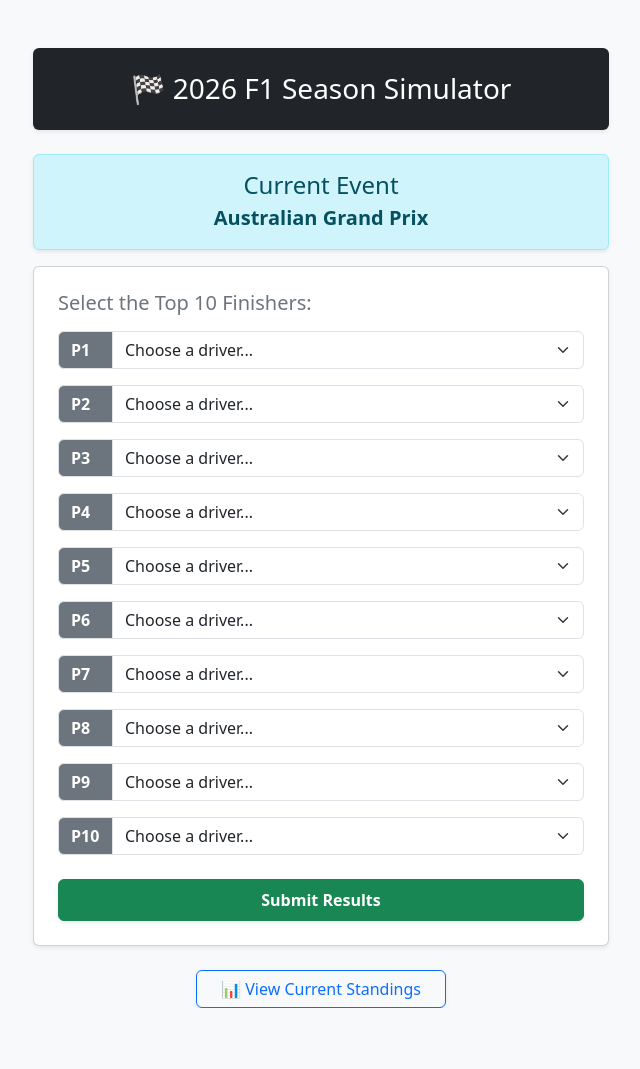
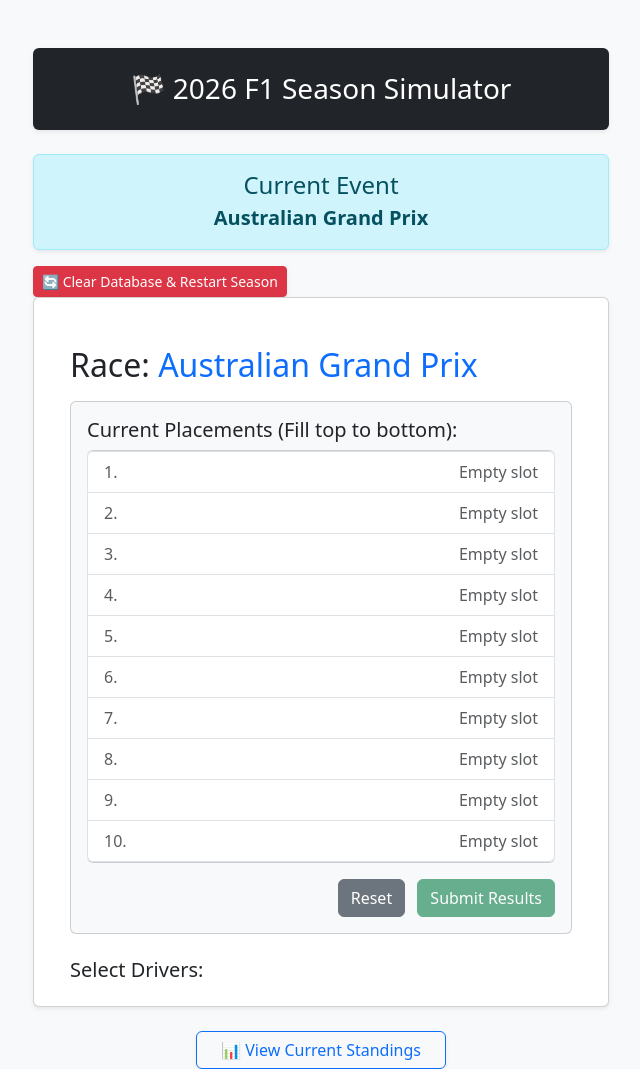
Before and after one commit to Rishab-rt/F1-Championship-Model, a Flask app: page / in a window 1280 px wide. Shown: the whole page, without its empty margins (319-959 px from the left). Before the commit the page ends 1008 px from the top, so only its background shows below. Run offline with Flask 3, Linux system fonts and the light colour scheme.

Commit message:
Reset Button and dynamic structure

```diff
--- a/app.py
+++ b/app.py
@@ -132,5 +132,21 @@ def standings():
     wdc_table=wdc[["Driver", "Team", "Points"]].to_html(classes="table table-striped table-hover mt-2", escape=False),
     wcc_table=wcc.to_html(classes="table table-striped table-hover mt-2", escape=False)
 )
+
+@app.route("/reset-season", methods=["POST"])
+def reset_season():
+    global current_race_index
+
+    #Reset the race calendar index back to the first race
+    current_race_index = 0
+
+    #Tell Supabase to set everyone's points back to 0
+    db.session.query(Driver).update({Driver.points: 0})
+    db.session.commit()
+
+    #Bounce the user back to the home page fresh
+    return redirect(url_for('index'))
+
+
 if __name__ == "__main__":
     app.run(port=3000, debug=True)
--- a/templates/index.html
+++ b/templates/index.html
@@ -24,30 +24,120 @@
             </div>
         {% endif %}
 
+        <form action="/reset-season" method="POST" onsubmit="return confirm('Are you sure you want to completely wipe all standings and restart the 2026 season?');">
+            <button type="submit" class="btn btn-danger btn-sm shadow-sm">
+                🔄 Clear Database & Restart Season
+            </button>
+        </form>
+
         <div class="card shadow-sm p-4 mb-4">
-            <form method="POST">
-                <h5 class="mb-3 text-secondary">Select the Top {{ required }} Finishers:</h5>
+            <div class="container mt-4">
+                <h2 class="mb-3">Race: <span class="text-primary">{{ race }}</span></h2>
 
-                {% for i in range(1, required + 1) %}
-                    <div class="input-group mb-3">
-                        <span class="input-group-text bg-secondary text-white fw-bold" style="width: 55px;">P{{ i }}</span>
-                        <select name="driver_{{ i }}" class="form-select" required>
-                            <option value="" disabled selected>Choose a driver...</option>
-                            {% for driver in driver_list %}
-                                <option value="{{ driver }}">{{ driver }}</option>
-                            {% endfor %}
-                        </select>
+                {% if error %}
+                    <div class="alert alert-danger">{{ error }}</div>
+                {% endif %}
+
+                <div class="card p-3 mb-4 bg-light">
+                    <h5>Current Placements (Fill top to bottom):</h5>
+                    <ol id="placement-list" class="list-group list-group-numbered">
+                        {% for p in range(required) %}
+                            <li class="list-group-item d-flex justify-content-between align-items-center text-muted italic">
+                                Empty slot
+                            </li>
+                        {% endfor %}
+                    </ol>
+
+                    <form id="results-form" method="POST" class="mt-3 text-end">
+                        {% for i in range(1, required + 1) %}
+                            <input type="hidden" name="driver_{{ i }}" id="hidden_driver_{{ i }}">
+                        {% endfor %}
+                        <button type="button" class="btn btn-secondary me-2" onclick="resetSelection()">Reset</button>
+                        <button type="submit" class="btn btn-success" id="submit-btn" disabled>Submit Results</button>
+                    </form>
+                </div>
+
+                <h5>Select Drivers:</h5>
+                <div class="row g-2" id="driver-grid">
+                    {% for driver in driver_list %}
+                    <div class="col-6 col-md-3">
+                        <div class="card h-100 driver-card border-start-3 p-2 text-center shadow-sm"
+                             style="cursor: pointer;"
+                             onclick="selectDriver(this, '{{ driver }}')">
+                            <div class="card-body p-1">
+                                <h6 class="card-title mb-0 fw-bold">{{ driver }}</h6>
+                            </div>
+                        </div>
                     </div>
-                {% endfor %}
-
-                <button type="submit" class="btn btn-success w-100 py-2 mt-2 fw-bold shadow-sm">Submit Results</button>
-            </form>
+                    {% endfor %}
+                </div>
+            </div>
         </div>
 
         <div class="text-center">
             <a href="/standings" class="btn btn-outline-primary shadow-sm px-4">📊 View Current Standings</a>
         </div>
+
     </div>
+    <script>
+        let selectedDrivers = [];
+        const maxRequired = Number("{{ required }}");
+
+        function selectDriver(cardElement, driverName) {
+            // Prevent selecting the same driver twice or exceeding the required limit
+            if (selectedDrivers.includes(driverName) || selectedDrivers.length >= maxRequired) return;
+
+            // Add driver to array tracking the current placements
+            selectedDrivers.push(driverName);
+
+            // Fade the driver card out slightly to show it's selected
+            cardElement.style.opacity = "0.4";
+            cardElement.style.pointerEvents = "none";
+
+            updateUI();
+        }
+
+        function updateUI() {
+            const listContainer = document.getElementById('placement-list');
+            listContainer.innerHTML = ''; // Reset UI list
+
+            // Render the active choices into the visual leaderboard
+            selectedDrivers.forEach((driver, idx) => {
+                listContainer.innerHTML += `
+                    <li class="list-group-item d-flex justify-content-between align-items-center fw-bold text-dark animate__animated animate__fadeIn">
+                        ${driver}
+                    </li>`;
+
+                // Match it up to our hidden inputs so Flask can read it on submit
+                document.getElementById(`hidden_driver_${idx + 1}`).value = driver;
+            });
+
+            // Handle structural layout placeholders if the list isn't fully chosen yet
+            for (let i = selectedDrivers.length; i < maxRequired; i++) {
+                listContainer.innerHTML += `<li class="list-group-item text-muted bg-light">Waiting for selection...</li>`;
+            }
+
+            // Enable submission button only when all scoring positions are allocated
+            document.getElementById('submit-btn').disabled = (selectedDrivers.length !== maxRequired);
+        }
+
+        function resetSelection() {
+            selectedDrivers = [];
+            updateUI();
+
+            // Restore all structural cards back to full visibility
+            const cards = document.querySelectorAll('.driver-card');
+            cards.forEach(card => {
+                card.style.opacity = "1";
+                card.style.pointerEvents = "auto";
+            });
+
+            // Wipe form hidden elements completely clean
+            for (let i = 1; i <= maxRequired; i++) {
+                document.getElementById(`hidden_driver_${i}`).value = '';
+            }
+        }
+        </script>
 
 </body>
 </html>
--- a/templates/standings.html
+++ b/templates/standings.html
@@ -34,5 +34,10 @@
         </div>
     </div>
 
+    <form action="/reset-season" method="POST" onsubmit="return confirm('Are you sure you want to completely wipe all standings and restart the 2026 season?');">
+        <button type="submit" class="btn btn-danger btn-sm shadow-sm">
+            🔄 Clear Database & Restart Season
+        </button>
+    </form>
 </body>
 </html>
```
